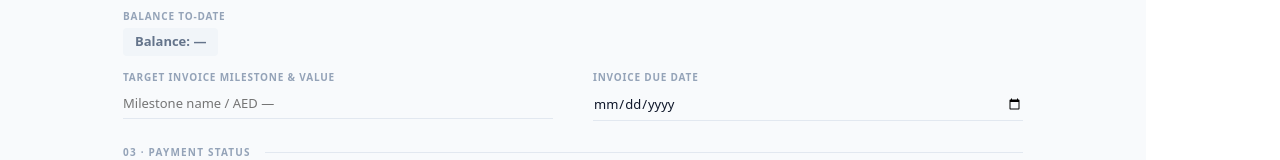
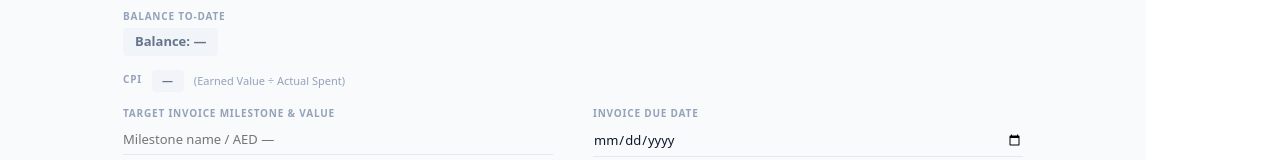
Before and after one commit to piyushbajpaidubai/dt-project-dashboard, a React (Vite) app: page / in a window 1280 px wide. Shown: the part 628-788 px from the top of the page. Built offline with nearby package versions, Linux system fonts and the light colour scheme; no server answers.

Commit message:
Make CPI always visible (show dash when empty), fix encoding and division symbol

```diff
--- a/src/App.jsx
+++ b/src/App.jsx
@@ -250,7 +250,7 @@ function ActionTable({ rows, onChange, label }) {
                 <button onClick={() => {
                   const next = rows.filter((_, j) => j !== i);
                   onChange("_replace", null, next);
-                }} style={styles.delBtn}>×</button>
+                }} style={styles.delBtn}>÷</button>
               </td>
             </tr>
           ))}
@@ -283,7 +283,7 @@ function ProgramTable({ rows, onChange }) {
               <td style={styles.td}><button onClick={() => {
                 const next = rows.filter((_, j) => j !== i);
                 onChange("_replace", null, next);
-              }} style={styles.delBtn}>×</button></td>
+              }} style={styles.delBtn}>÷</button></td>
             </tr>
           ))}
         </tbody>
@@ -542,17 +542,19 @@ export default function App() {
         {(() => {
           const ev = parseFloat((data.earnedValue || "").replace(/[^0-9.-]/g, ""));
           const ac = parseFloat((data.actualSpent || "").replace(/[^0-9.-]/g, ""));
-          if (isNaN(ev) || isNaN(ac) || ac === 0) return null;
-          const cpi = ev / ac;
-          let bg, fg;
-          if (cpi >= 1)        { bg = "#f0fdf4"; fg = "#16a34a"; }
-          else if (cpi >= 0.9) { bg = "#fffbeb"; fg = "#d97706"; }
-          else                 { bg = "#fef2f2"; fg = "#dc2626"; }
+          const hasValues = !isNaN(ev) && !isNaN(ac) && ac !== 0;
+          const cpi = hasValues ? ev / ac : null;
+          let bg = "#f1f5f9", fg = "#64748b";
+          if (cpi !== null) {
+            if (cpi >= 1)        { bg = "#f0fdf4"; fg = "#16a34a"; }
+            else if (cpi >= 0.9) { bg = "#fffbeb"; fg = "#d97706"; }
+            else                 { bg = "#fef2f2"; fg = "#dc2626"; }
+          }
           return (
             <div style={{ display: "flex", alignItems: "center", gap: 10, marginTop: 6, marginBottom: 14 }}>
               <div style={styles.fieldLabel}>CPI</div>
-              <div style={{ background: bg, color: fg, fontWeight: 700, fontSize: 11, letterSpacing: "0.08em", padding: "3px 10px", borderRadius: 4 }}>{cpi.toFixed(2)}</div>
-              <div style={{ color: "#94a3b8", fontSize: 11 }}>(Earned Value � Actual Spent)</div>
+              <div style={{ background: bg, color: fg, fontWeight: 700, fontSize: 11, letterSpacing: "0.08em", padding: "3px 10px", borderRadius: 4 }}>{cpi !== null ? cpi.toFixed(2) : "—"}</div>
+              <div style={{ color: "#94a3b8", fontSize: 11 }}>(Earned Value ÷ Actual Spent)</div>
             </div>
           );
         })()}
```
